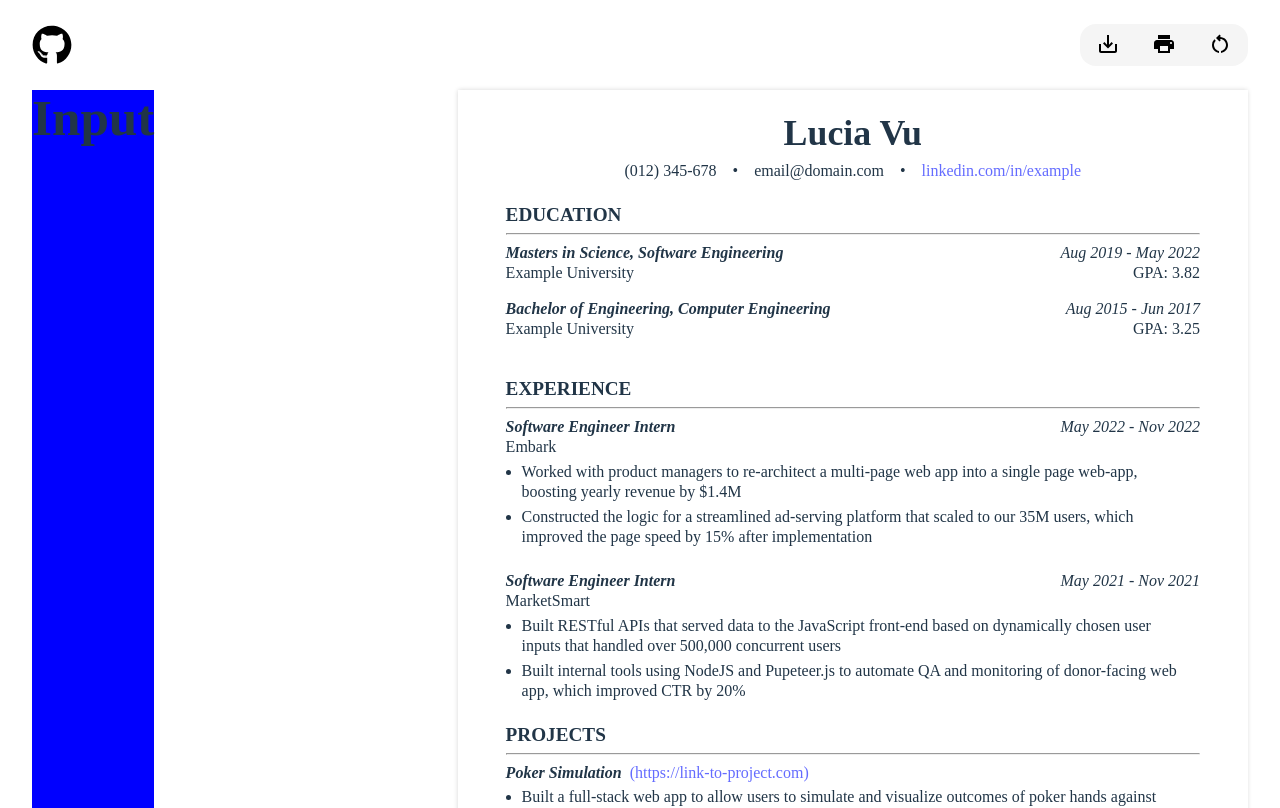
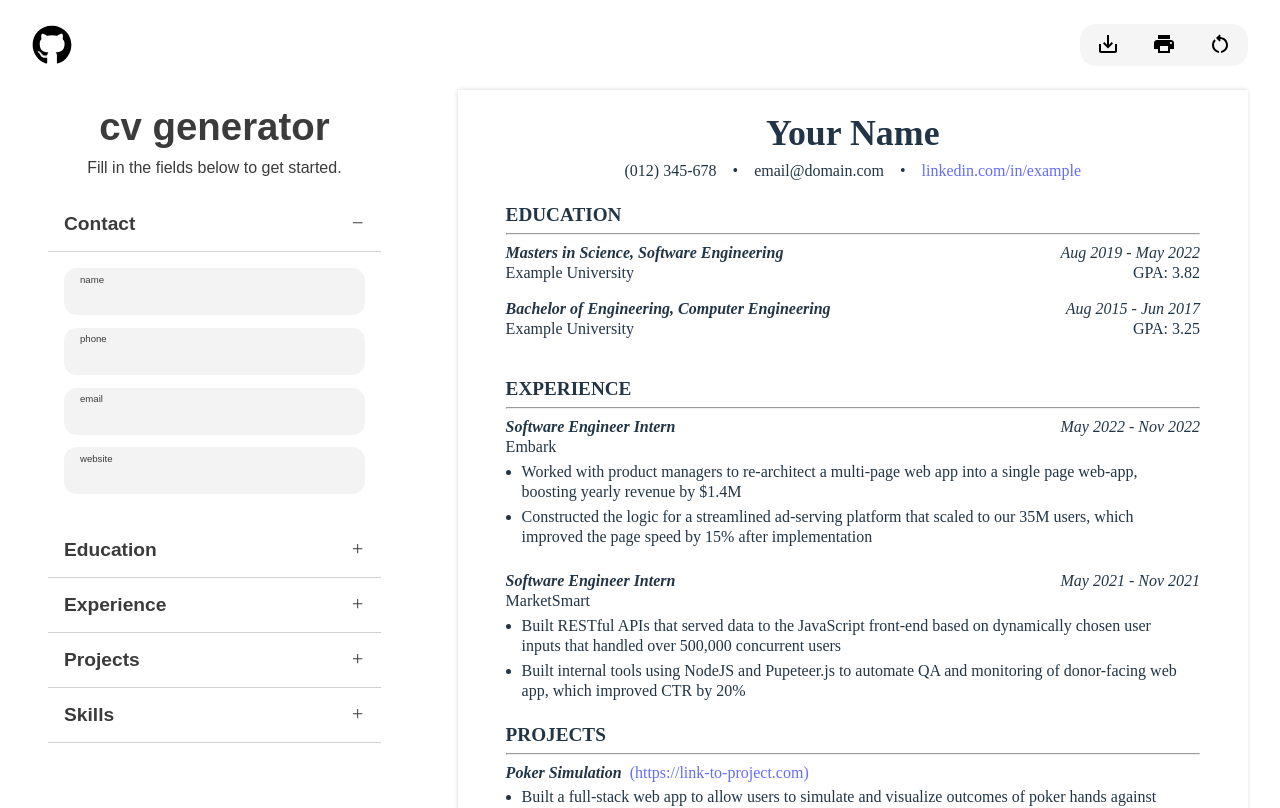
Before and after one commit to luciavu/cv-application, a React (Vite) app: page / in a window 1280 px wide. Shown: the top 808 px of the page. Built offline with nearby package versions, Linux system fonts and the light colour scheme.

Commit message:
Add collapsible input fields

```diff
--- a/src/App.css
+++ b/src/App.css
@@ -11,10 +11,36 @@
   box-sizing: border-box;
 }
 
+@media screen and (max-width: 764px) {
+  * {
+    font-size: 2vw;
+  }
+}
+
+@media screen and (max-width: 1000px) {
+  .app-container {
+    flex-direction: column;
+  }
+
+  .app-container .input-container {
+    width: 100%;
+  }
+
+  .app-container .preview {
+    width: 100%;
+  }
+}
+
 h1,
 h2,
 h3 {
   margin: 0;
+}
+
+button {
+  border: none;
+  cursor: pointer;
+  background-color: transparent;
 }
 
 h2 {
@@ -49,11 +75,12 @@ body {
   font-size: 2.5rem;
   align-self: center;
 }
+
 .app-container {
   display: flex;
   justify-content: space-between;
   width: 100%;
-  gap: 2rem;
+  gap: 2vw;
 }
 
 .preview {
@@ -61,6 +88,7 @@ body {
 }
 
 .card {
+  max-width: 100%;
   padding: 1.5rem 3rem;
   aspect-ratio: 1 / 1.4141;
   box-shadow: 0 0 0.3rem 0.01rem #d1d1d1;
@@ -79,6 +107,7 @@ body {
 .title {
   font-weight: bold;
   font-style: oblique;
+  text-align: start;
 }
 .name {
   font-size: 0.7rem;
@@ -166,12 +195,101 @@ li {
 
 .skill {
   font-weight: bold;
+  text-align: start;
 }
 
 .skill-detail {
   text-align: left;
 }
 
+.expandable {
+  background-color: blue;
+  padding: 1rem;
+}
+
 .input-container {
-  background-color: blue;
+  display: flex;
+  flex-direction: column;
+  width: 30%;
+  padding: 1rem;
 }
+
+.input-container * {
+  font-family: 'Inter Tight', sans-serif;
+  color: #3b3b3b;
+}
+
+.input-container > h1 {
+  font-size: 2.4rem;
+  padding-bottom: 0.6rem;
+  font-weight: 600;
+}
+
+.input-container h3 {
+  font-weight: 300;
+  font-size: 1rem;
+  padding-bottom: 1.2rem;
+}
+
+.input {
+  background-color: rgb(245, 245, 245);
+  width: 100%;
+}
+
+.collapsible {
+  width: 100%;
+}
+
+.banner {
+  width: 100%;
+  padding: 1rem;
+  display: flex;
+  justify-content: space-between;
+  align-items: center;
+  border-bottom: 0.01rem solid #d1d1d1;
+}
+
+.content {
+  display: none;
+  padding: 1rem;
+  width: 100%;
+  text-align: start;
+}
+
+.active {
+  display: block;
+}
+
+.input-label {
+  position: relative;
+}
+
+input {
+  background-color: #f3f3f3;
+  border: none;
+  padding: 1.2rem 1rem;
+  padding-bottom: 0.8rem;
+  font-size: 0.8rem;
+  border-radius: 0.8rem;
+  width: 100%;
+  margin-bottom: 0.8rem;
+}
+
+label {
+  position: absolute;
+  left: 1rem;
+  top: 0.8rem;
+  font-size: 0.8rem;
+  color: #939393;
+}
+
+label {
+  left: 1rem;
+  top: 0.1rem;
+  font-size: 0.6rem;
+}
+
+.dates {
+  display: flex;
+  gap: 1rem;
+}
--- a/src/components/Contact.jsx
+++ b/src/components/Contact.jsx
@@ -3,7 +3,7 @@ function Contact() {
     <>
       <div className="contact">
         <div className="name">
-          <h1>Lucia Vu</h1>
+          <h1>Your Name</h1>
         </div>
         <div className="contact-details">
           <div className="phone">(012) 345-678</div>
--- a/src/components/Header.jsx
+++ b/src/components/Header.jsx
@@ -8,6 +8,7 @@ function Header() {
         <a className="github-link" href="https://github.com/luciavu/cv-application" target="_blank">
           <FaGithub />
         </a>
+
         <div className="actions">
           <div id="save">
             <MdOutlineSaveAlt />
--- /dev/null
+++ b/src/components/input/Collapsible.jsx
@@ -0,0 +1,26 @@
+import { AiOutlinePlus, AiOutlineMinus } from 'react-icons/ai';
+import { useState } from 'react';
+//import InputLabel from './InputLabel';
+import ContactInput from './ContactInput';
+
+function Collapsible({ name, inputFields, isOpen = false }) {
+  const [open, toggleOpen] = useState(isOpen);
+
+  const onButtonClick = () => {
+    toggleOpen(!open);
+  };
+
+  return (
+    <>
+      <div className="collapsible">
+        <button type="button" className="banner" onClick={onButtonClick}>
+          <h2>{name}</h2>
+          <div className="toggleCollapsible">{open ? <AiOutlineMinus /> : <AiOutlinePlus />}</div>
+        </button>
+        <div className={`content ${open ? 'active' : ''}`}>{inputFields}</div>
+      </div>
+    </>
+  );
+}
+
+export default Collapsible;
--- a/src/components/input/ContactInput.jsx
+++ b/src/components/input/ContactInput.jsx
@@ -1,3 +1,15 @@
-function ContactInput() {}
+import InputLabel from './InputLabel';
+function ContactInput() {
+  return (
+    <>
+      <div className="input-fields">
+        <InputLabel label="name" type="text"></InputLabel>
+        <InputLabel label="phone" type="phone"></InputLabel>
+        <InputLabel label="email" type="email"></InputLabel>
+        <InputLabel label="website" type="text"></InputLabel>
+      </div>
+    </>
+  );
+}
 
 export default ContactInput;
--- a/src/components/input/EducationInput.jsx
+++ b/src/components/input/EducationInput.jsx
@@ -1,3 +1,17 @@
-function EducationInput() {}
+import InputLabel from './InputLabel';
+function EducationInput() {
+  return (
+    <>
+      <InputLabel label="Title" type="text"></InputLabel>
+      <InputLabel label="School" type="text"></InputLabel>
+      <InputLabel label="GPA" type="number"></InputLabel>
+
+      <div className="dates">
+        <InputLabel label="Start Date" type="date"></InputLabel>
+        <InputLabel label="End Date" type="date"></InputLabel>
+      </div>
+    </>
+  );
+}
 
 export default EducationInput;
--- a/src/components/input/ExperienceInput.jsx
+++ b/src/components/input/ExperienceInput.jsx
@@ -1,3 +1,18 @@
-function ExperienceInput() {}
+import InputLabel from './InputLabel';
+
+function ExperienceInput() {
+  return (
+    <>
+      <div className="dates">
+        <InputLabel label="Start Date" type="date"></InputLabel>
+        <InputLabel label="End Date" type="date"></InputLabel>
+      </div>
+      <InputLabel label="Role" type="text"></InputLabel>
+      <InputLabel label="Company" type="text"></InputLabel>
+      <InputLabel label="Responsbilities 1" type="text"></InputLabel>
+      <InputLabel label="Responsbilities 2" type="text"></InputLabel>
+    </>
+  );
+}
 
 export default ExperienceInput;
--- /dev/null
+++ b/src/components/input/InputLabel.jsx
@@ -0,0 +1,16 @@
+//import { useState } from 'react';
+
+function InputLabel({ label, type }) {
+  //const [active, setActive] = useState(true);
+
+  return (
+    <>
+      <div className="input-label">
+        <label htmlFor={label}>{label}</label>
+        <input id={label} type={type} />
+      </div>
+    </>
+  );
+}
+
+export default InputLabel;
--- a/src/components/input/InputSection.jsx
+++ b/src/components/input/InputSection.jsx
@@ -1,8 +1,28 @@
+import ContactInput from './ContactInput';
+import EducationInput from './EducationInput';
+import ExperienceInput from './ExperienceInput';
+import ProjectsInput from './ProjectsInput';
+import SkillsInput from './SkillsInput';
+import Collapsible from './Collapsible';
+
 function InputSection() {
   return (
     <>
       <div className="input-container">
-        <h1>Input</h1>
+        <h1>cv generator</h1>
+        <h3>Fill in the fields below to get started. </h3>
+        <Collapsible
+          name="Contact"
+          inputFields={<ContactInput></ContactInput>}
+          isOpen={true}
+        ></Collapsible>
+        <Collapsible name="Education" inputFields={<EducationInput></EducationInput>}></Collapsible>
+        <Collapsible
+          name="Experience"
+          inputFields={<ExperienceInput></ExperienceInput>}
+        ></Collapsible>
+        <Collapsible name="Projects" inputFields={<ProjectsInput></ProjectsInput>}></Collapsible>
+        <Collapsible name="Skills" inputFields={<SkillsInput></SkillsInput>}></Collapsible>
       </div>
     </>
   );
--- a/src/components/input/ProjectsInput.jsx
+++ b/src/components/input/ProjectsInput.jsx
@@ -0,0 +1,14 @@
+import InputLabel from './InputLabel';
+
+function ProjectsInput() {
+  return (
+    <>
+      <InputLabel label="Project Name" type="text"></InputLabel>
+      <InputLabel label="Link" type="text"></InputLabel>
+      <InputLabel label="Description 1" type="text"></InputLabel>
+      <InputLabel label="Description 2" type="text"></InputLabel>
+    </>
+  );
+}
+
+export default ProjectsInput;
--- a/src/components/input/SkillsInput.jsx
+++ b/src/components/input/SkillsInput.jsx
@@ -0,0 +1,15 @@
+import InputLabel from './InputLabel';
+
+function SkillsInput() {
+  return (
+    <>
+      <InputLabel label="Languages" type="text"></InputLabel>
+      <InputLabel label="Technologies/Frameworks" type="text"></InputLabel>
+      <InputLabel label="Databases" type="text"></InputLabel>
+      <InputLabel label="Software and Tools" type="text"></InputLabel>
+      <InputLabel label="Platforms" type="text"></InputLabel>
+    </>
+  );
+}
+
+export default SkillsInput;
```
Also changed, not shown: 2 other files (tests, documents, lock files or other folders).
